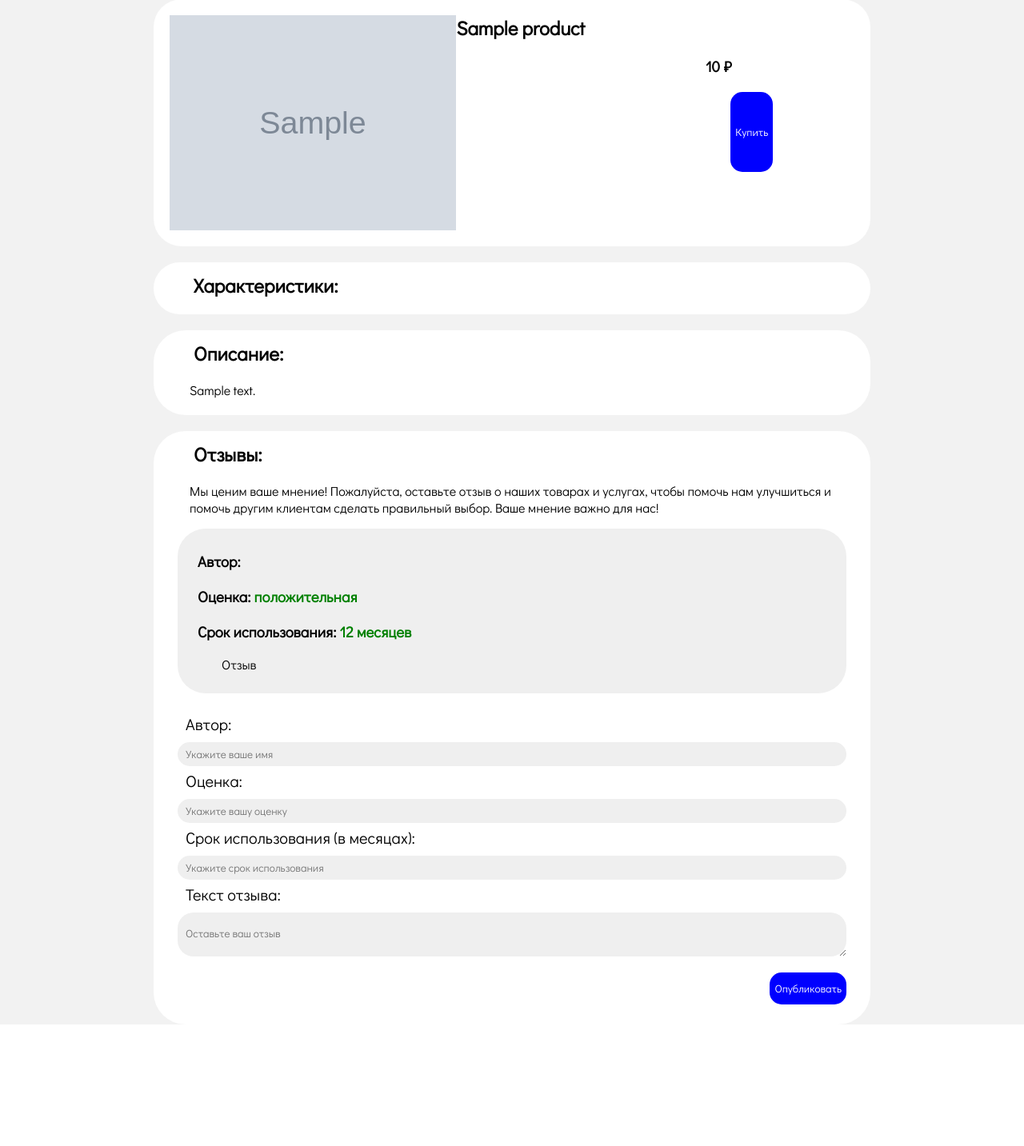
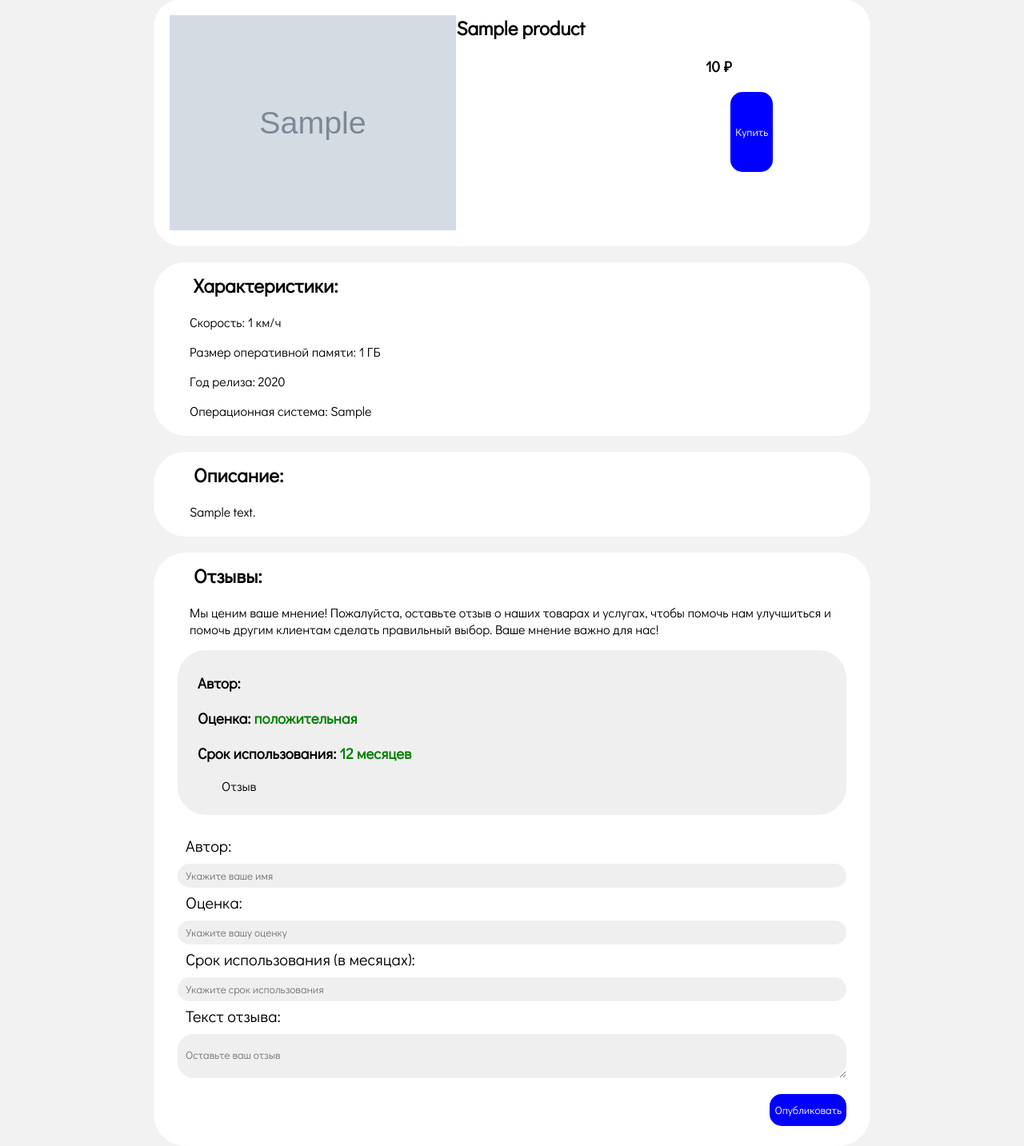
Before and after one commit to Ghuadg/test, a Django app: page /product/1 in a window 1280 px wide. Shown: the part 159-1592 px from the top of the page at 80% size. Before the commit the page ends 1440 px from the top, so only its background shows below. Run offline with Django 5.2, Linux system fonts and the light colour scheme; tables that the repository leaves empty hold one stand-in row (values such as "Sample post"); grey boxes marked "Sample" are stand-in pictures.

Commit message:
Добавил немного характеристик в админку

```diff
--- a/internetshop/shop/models.py
+++ b/internetshop/shop/models.py
@@ -8,6 +8,10 @@ class Product(models.Model):
     price = models.IntegerField()
     image_url = models.CharField(max_length=1024)
 
+    speed = models.IntegerField(null=True, blank=True)
+    ram = models.IntegerField(null=True, blank=True)
+    year = models.IntegerField(null=True, blank=True)
+    os = models.TextField(null=True, blank=True)
 
     def __str__(self):
         return self.name
--- a/internetshop/shop/static/style.css
+++ b/internetshop/shop/static/style.css
@@ -3,6 +3,8 @@
 * {
     font-family: "Didact Gothic";
 }
+
+
 
 body {
     background-color: #f2f2f2;
--- a/internetshop/shop/templates/product.html
+++ b/internetshop/shop/templates/product.html
@@ -28,9 +28,24 @@
     </div>
 </div>
 
-<div class="productSpecifications">
+<div class="productDescription">
     <h2>Характеристики:</h2>
-    <p>{{ product.Specifications }}</p>
+
+    {% if product.speed %}
+        <p>Скорость: {{ product.speed }} км/ч</p>
+    {% endif %}
+
+    {% if product.ram %}
+        <p>Размер оперативной памяти: {{ product.ram }} ГБ</p>
+    {% endif %}
+
+    {% if product.year %}
+        <p>Год релиза: {{ product.year }}</p>
+    {% endif %}
+
+    {% if product.os %}
+        <p>Операционная система: {{ product.os }}</p>
+    {% endif %}
 </div>
 
 <div class="productDescription">
```
